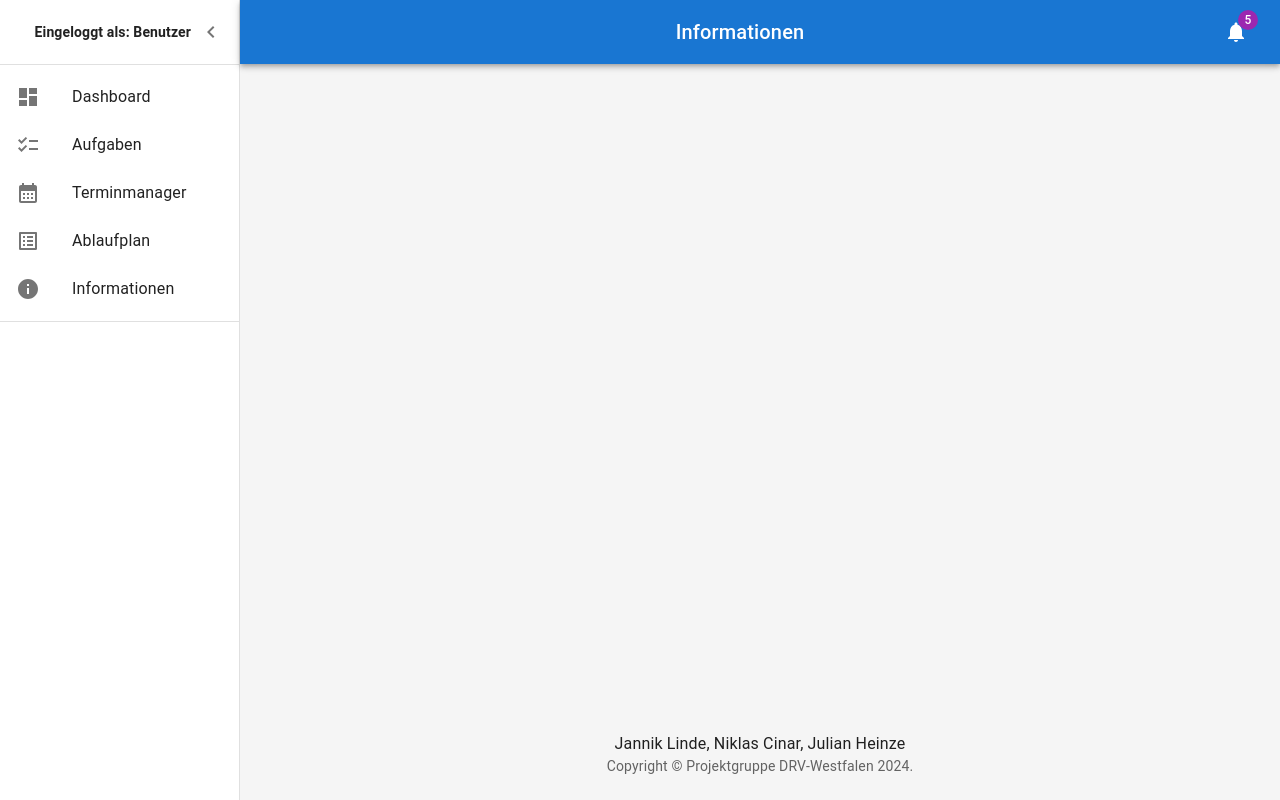
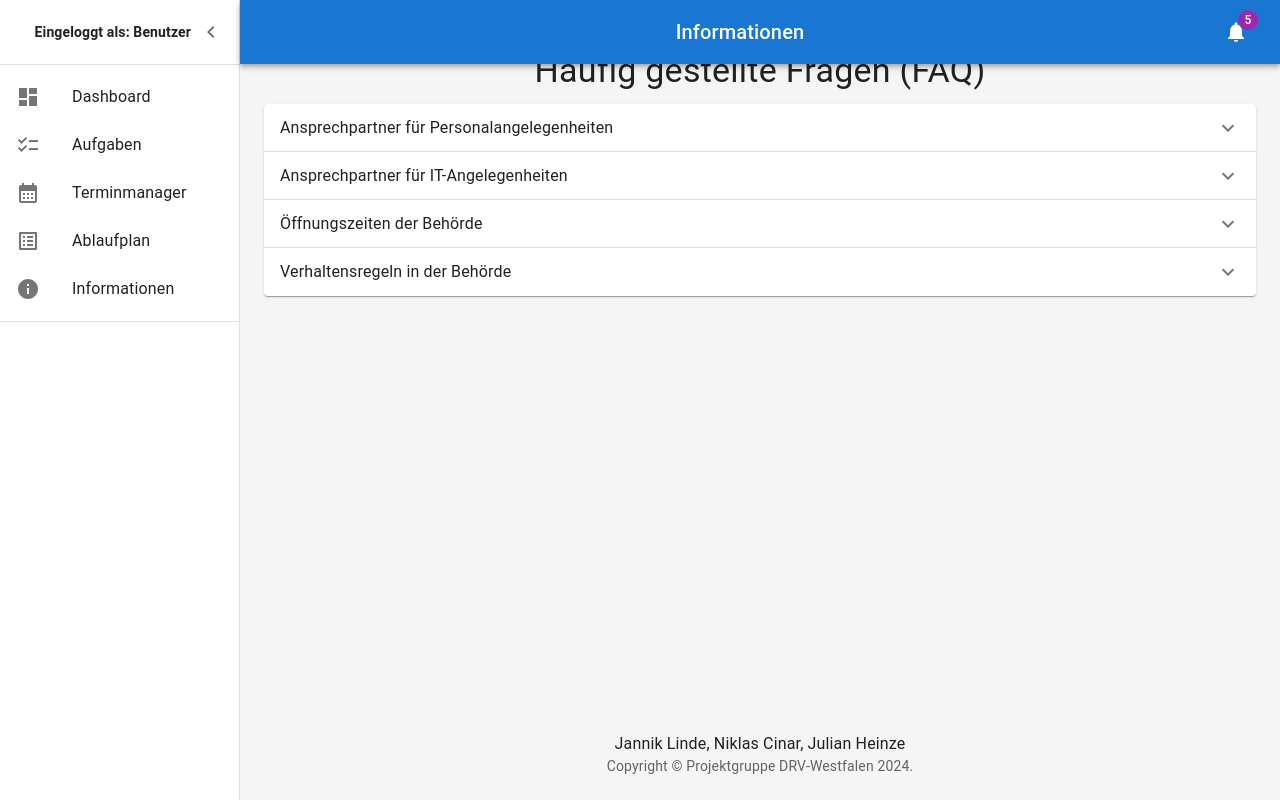
Before and after one commit to Jannik2911/Onboarding_Project, a React (Create React App) app: page /info in a window 1280 px wide. Built offline with nearby package versions, Linux system fonts and the light colour scheme; data requests are answered from the project's data file.

Commit message:
update info

```diff
--- a/src/Components/Info.js
+++ b/src/Components/Info.js
@@ -1,7 +1,76 @@
-import Layout from "./Layout";
+import React from 'react';
+import Layout from './Layout';
+import { Container, Typography, Accordion, AccordionSummary, AccordionDetails } from '@mui/material';
+import ExpandMoreIcon from '@mui/icons-material/ExpandMore';
 
 const Info = () => {
-  return <Layout headerText={"Informationen"}></Layout>;
+  return (
+    <Layout headerText={"Informationen"}>
+      <Container>
+        <Typography variant="h4" gutterBottom>
+          Häufig gestellte Fragen (FAQ)
+        </Typography>
+
+        <Accordion>
+          <AccordionSummary expandIcon={<ExpandMoreIcon />}>
+            <Typography>Ansprechpartner für Personalangelegenheiten</Typography>
+          </AccordionSummary>
+          <AccordionDetails>
+            <Typography>
+              Max Mustermann<br />
+              Telefon: 01234 567890<br />
+              Email: max.mustermann@behoerde.de
+            </Typography>
+            <Typography>
+              Erika Musterfrau<br />
+              Telefon: 09876 543210<br />
+              Email: erika.musterfrau@behoerde.de
+            </Typography>
+          </AccordionDetails>
+        </Accordion>
+
+        <Accordion>
+          <AccordionSummary expandIcon={<ExpandMoreIcon />}>
+            <Typography>Ansprechpartner für IT-Angelegenheiten</Typography>
+          </AccordionSummary>
+          <AccordionDetails>
+            <Typography>
+              IT Support Team<br />
+              Telefon: 01111 222333<br />
+              Email: it.support@behoerde.de
+            </Typography>
+          </AccordionDetails>
+        </Accordion>
+
+        <Accordion>
+          <AccordionSummary expandIcon={<ExpandMoreIcon />}>
+            <Typography>Öffnungszeiten der Behörde</Typography>
+          </AccordionSummary>
+          <AccordionDetails>
+            <Typography>
+              Montag - Freitag: 08:00 - 16:00 Uhr<br />
+              Samstag: 09:00 - 12:00 Uhr<br />
+              Sonntag: Geschlossen
+            </Typography>
+          </AccordionDetails>
+        </Accordion>
+
+        <Accordion>
+          <AccordionSummary expandIcon={<ExpandMoreIcon />}>
+            <Typography>Verhaltensregeln in der Behörde</Typography>
+          </AccordionSummary>
+          <AccordionDetails>
+            <Typography>
+              1. Freundlicher und respektvoller Umgang miteinander.<br />
+              2. Pünktlichkeit bei Terminen.<br />
+              3. Einhaltung der Datenschutzrichtlinien.<br />
+              4. Sauberkeit und Ordnung in den Büroräumen.
+            </Typography>
+          </AccordionDetails>
+        </Accordion>
+      </Container>
+    </Layout>
+  );
 };
 
 export default Info;
```
